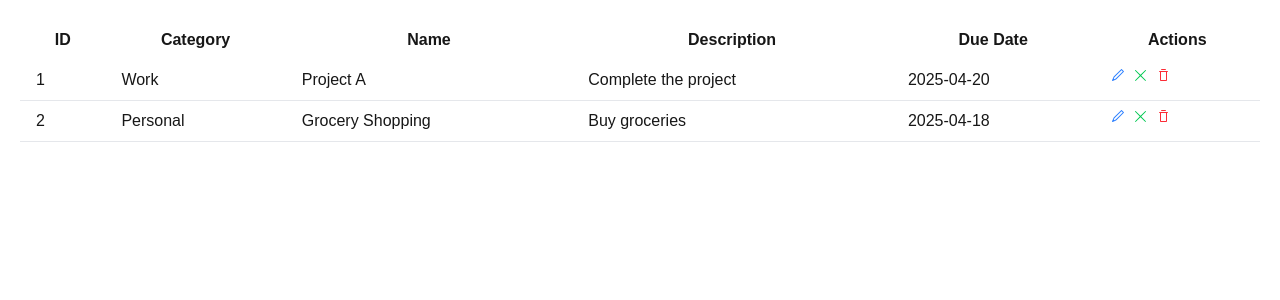
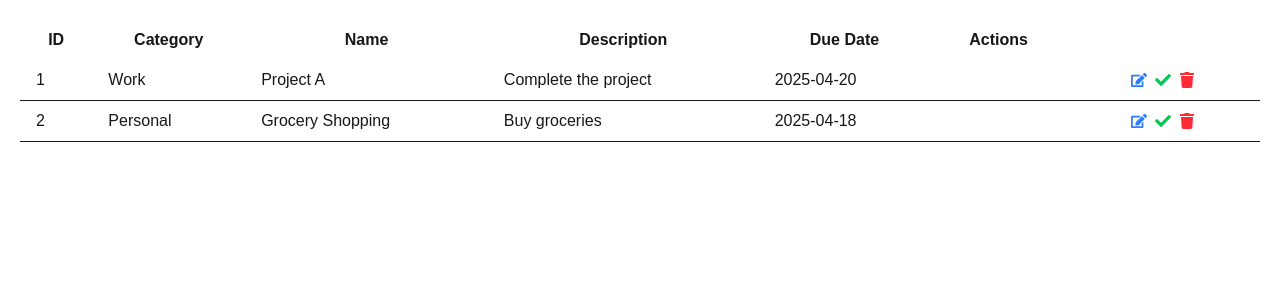
Before and after one commit to tbatchelder/task-manager, a Next.js app: page /tasks in a window 1280 px wide. Shown: the top 300 px of the page. Built offline with nearby package versions, Linux system fonts and the light colour scheme.

Commit message:
Rebuild of the icon component s0 we can add an actual Delete option

```diff
--- a/app/components/TableRow.tsx
+++ b/app/components/TableRow.tsx
@@ -2,8 +2,12 @@
 
 // This component is a table row that displays task information and provides buttons for editing, completing, and deleting tasks. It uses Radix UI icons for the buttons.
 
+// And, from the looks of it, we'll have to break the task icons down into their own components as well, since they are being used in multiple places. So, we'll create a TaskIcon component that will take the owner, status and functionality as a prop and render the appropriate icons.
+
+"use client";
+
 import React from "react";
-import { Pencil1Icon, Cross1Icon, TrashIcon } from "@radix-ui/react-icons";
+import TaskIcons from "./TaskIcons";
 
 interface TableRowProps {
   id: number;
@@ -11,6 +15,12 @@ interface TableRowProps {
   name: string;
   description: string;
   dueDate: string;
+  status: string;
+  owner: string;
+  loggedInOwner: string;
+  onEdit: (id: number) => void;
+  onClose: (id: number) => void;
+  onDelete: (id: number) => void;
 }
 
 const TableRow: React.FC<TableRowProps> = ({
@@ -19,24 +29,38 @@ const TableRow: React.FC<TableRowProps> = ({
   name,
   description,
   dueDate,
+  status,
+  owner,
+  loggedInOwner,
+  onEdit,
+  onClose,
+  onDelete,
 }) => {
+  const rowClass =
+    status === "CLOSED"
+      ? "bg-green-100 font-bold italic"
+      : status === "DELETED"
+      ? "bg-red-100 line-through italic font-bold"
+      : "";
+
   return (
-    <tr className="border-b border-gray-200">
+    <tr className={`border-b hover:bg-gray-100 ${rowClass}`}>
       <td className="px-4 py-2">{id}</td>
       <td className="px-4 py-2">{category}</td>
       <td className="px-4 py-2">{name}</td>
       <td className="px-4 py-2">{description}</td>
       <td className="px-4 py-2">{dueDate}</td>
-      <td className="px-4 py-2 flex space-x-2">
-        <button className="text-blue-500 hover:text-blue-700">
-          <Pencil1Icon />
-        </button>
-        <button className="text-green-500 hover:text-green-700">
-          <Cross1Icon />
-        </button>
-        <button className="text-red-500 hover:text-red-700">
-          <TrashIcon />
-        </button>
+      <td className="px-4 py-2">{status}</td>
+      <td className="px-4 py-2">{owner}</td>
+      <td className="px-4 py-2">
+        <TaskIcons
+          rowOwner={owner}
+          loggedInOwner={loggedInOwner}
+          status={status}
+          onEdit={() => onEdit(id)}
+          onClose={() => onClose(id)}
+          onDelete={() => onDelete(id)}
+        />
       </td>
     </tr>
   );
--- /dev/null
+++ b/app/components/TaskIcons.tsx
@@ -0,0 +1,60 @@
+// Ok, this will bring the icons into their own component.  We can then use this component in the table and in the task creation window.  This will allow us to reuse the code and make it easier to maintain.  We'll also be able to add the functionality to the icons in one place and have it work everywhere.
+
+"use client";
+
+import React from "react";
+import { FaEdit, FaCheck, FaTrash } from "react-icons/fa";
+
+interface IconsProps {
+  rowOwner: string;
+  loggedInOwner: string;
+  status: string;
+  onEdit: () => void; // Placeholder for edit functionality
+  onClose: () => void; // Placeholder for close functionality
+  onDelete: () => void; // Placeholder for delete functionality
+}
+
+const TaskIcons: React.FC<IconsProps> = ({
+  rowOwner,
+  loggedInOwner,
+  status,
+  onEdit,
+  onClose,
+  onDelete,
+}) => {
+  const isDisabled = rowOwner !== loggedInOwner || status === "CLOSED";
+
+  return (
+    <div className="flex space-x-2">
+      <button
+        className={`${
+          isDisabled ? "text-gray-400 cursor-not-allowed" : "text-blue-500"
+        }`}
+        disabled={isDisabled}
+        onClick={onEdit}
+      >
+        <FaEdit />
+      </button>
+      <button
+        className={`${
+          isDisabled ? "text-gray-400 cursor-not-allowed" : "text-green-500"
+        }`}
+        disabled={isDisabled}
+        onClick={onClose}
+      >
+        <FaCheck />
+      </button>
+      <button
+        className={`${
+          isDisabled ? "text-gray-400 cursor-not-allowed" : "text-red-500"
+        }`}
+        disabled={isDisabled}
+        onClick={onDelete}
+      >
+        <FaTrash />
+      </button>
+    </div>
+  );
+};
+
+export default TaskIcons;
```
Also changed, not shown: 1 other file (tests, documents, lock files or other folders).
